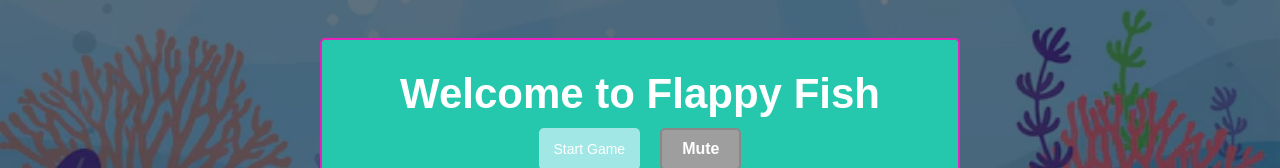
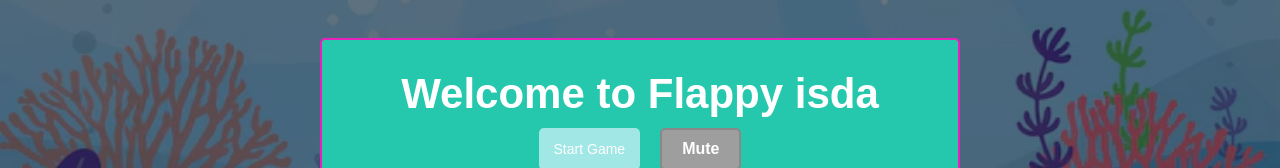
Before and after one commit to Conibeth17/Balala-finalexam-fluffyfish, a plain HTML site: page index.html in a window 1280 px wide. Shown: the part 280-448 px from the top of the page. Drawn offline with Linux system fonts and the light colour scheme.

Commit message:
Add files via upload

```diff
--- a/index.html
+++ b/index.html
@@ -20,7 +20,7 @@
     <div class="background"></div>
     <div class="modal" id="start-modal">
         <div class="modal-content">
-            <h2>Welcome to Flappy Fish</h2>
+            <h2>Welcome to Flappy isda</h2>
             <div class="button-group">
                 <button class="start-button">Start Game</button>
                 <button class="mute-button" id="mute-button">Mute</button>
```
